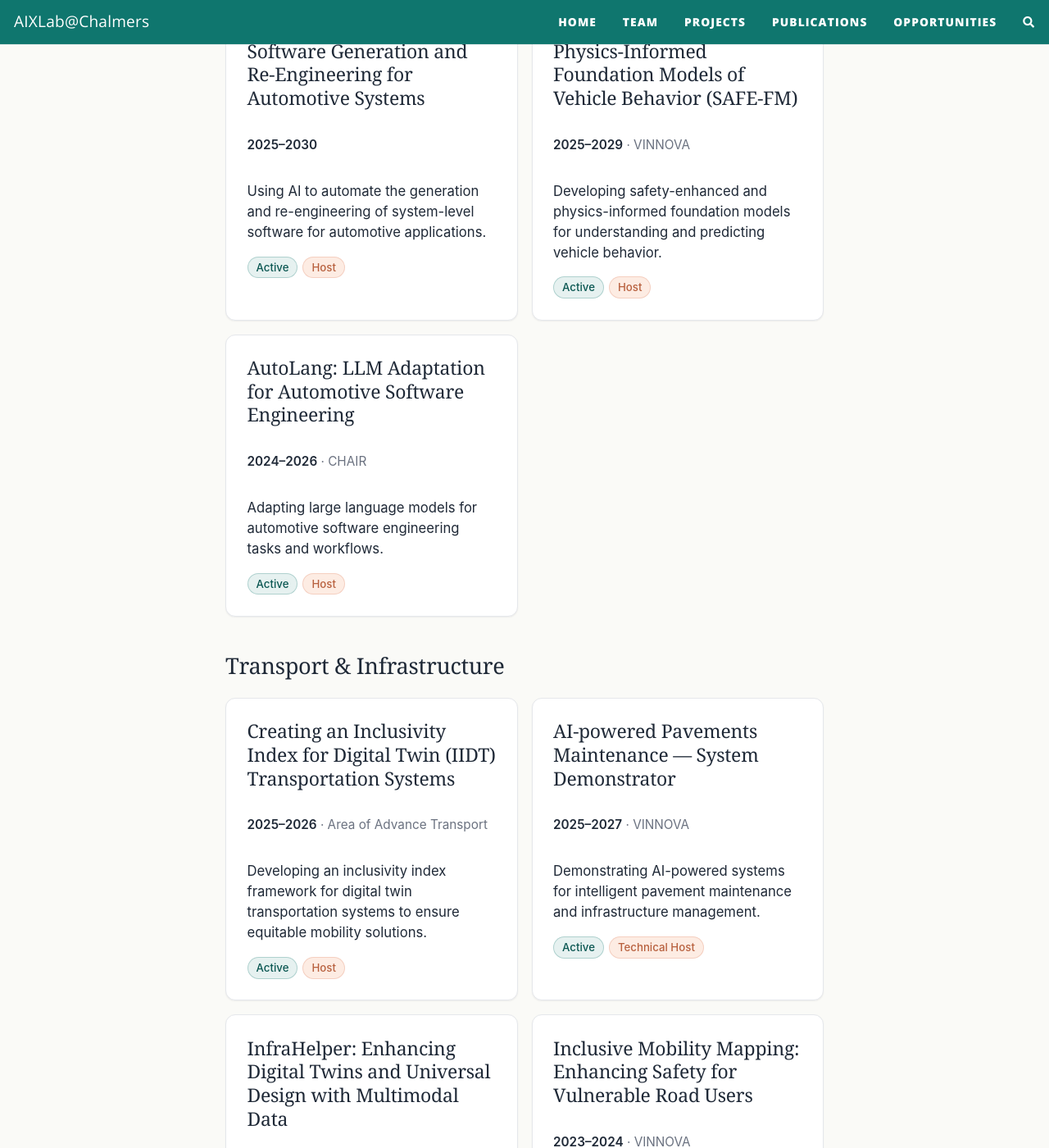
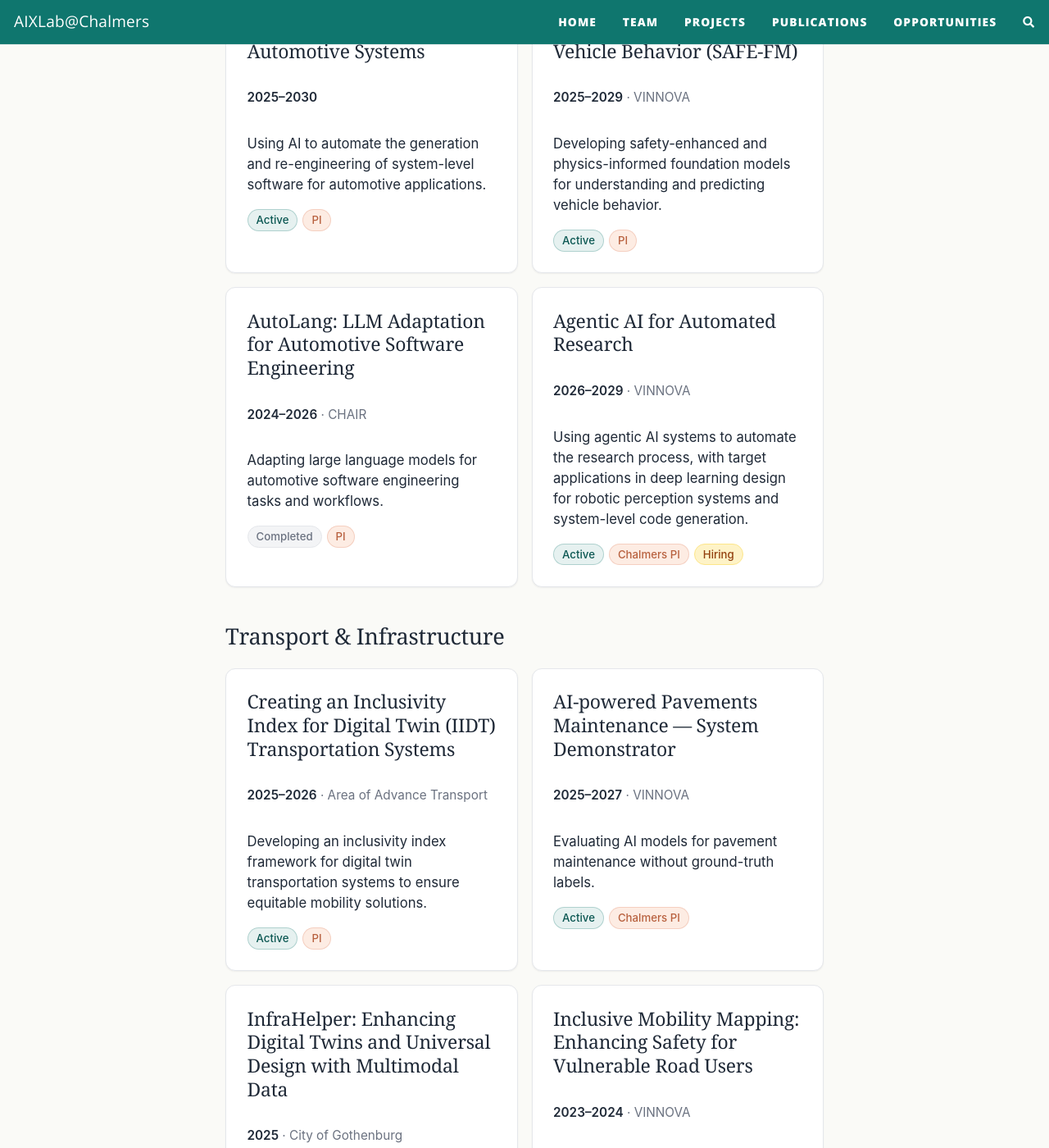
Before and after one commit to usableai/usableai.github.io, a Jekyll site: the page built from projects.md, in a window 1280 px wide and 1400 px high, scrolled down 1710 px. Shown: the whole window at 82% size. Built offline with Jekyll 4.4.1, drawn with Linux system fonts in a browser that asks for light colours; nearby versions of some CDN libraries; comment, search, counter and statistics services are not loaded; some of the changed text lies outside the part shown.

Commit message:
Update projects, opportunities, and publications

```diff
--- a/_data/opportunities.yml
+++ b/_data/opportunities.yml
@@ -8,10 +8,18 @@
 #   contact:    optional email to contact
 #   tags:       role tag (e.g. ["PhD", "Master's thesis", "Postdoc", "Internship"])
 
+- title: "Postdoc in LLM Agents for Research Automation"
+  date: "2026"
+  subtitle: "Agentic AI for the full research & software-development lifecycle, evaluated with industrial partners (ref REF 2026-0290)"
+  status: open
+  url: "https://www.chalmers.se/en/about-chalmers/work-with-us/vacancies/?rmpage=job&rmjob=p14890"
+  contact: "yinan@chalmers.se"
+  tags: ["Postdoc"]
+
 - title: "Postdoc position on NaviGateAI"
   date: "2026–2028"
   subtitle: "Digital twin decision support for emergency response"
-  status: open
+  status: past
   url: "https://www.chalmers.se/en/about-chalmers/work-with-us/vacancies/?rmpage=job&rmjob=p14772"
   contact: "yinan@chalmers.se"
   tags: ["Postdoc"]
--- a/_data/projects.yml
+++ b/_data/projects.yml
@@ -10,8 +10,6 @@
   funder: "VINNOVA"
   status: "active"
   role: "host"
-  hiring: true
-  hiring_url: "https://www.chalmers.se/en/about-chalmers/work-with-us/vacancies/?rmpage=job&rmjob=p14772"
   domain: "Situation Awareness"
   description: "Building an interoperable digital twin decision support platform for emergency response and situational awareness."
 
@@ -39,7 +37,6 @@
   role: "technical-host"
   domain: "Healthcare & Medicine"
   description: "AI-driven telemonitoring for heart failure patients in specialized home care."
-  url: "https://www.vinnova.se/en/p/advancing-heart-failure-management-through-ai-driven-telemonitoring-in-specialized-home-care-setting/"
 
 # === Automotive ===
 - title: "AI-Driven System-Level Software Generation and Re-Engineering for Automotive Systems"
@@ -61,10 +58,19 @@
 - title: "AutoLang: LLM Adaptation for Automotive Software Engineering"
   years: "2024–2026"
   funder: "CHAIR"
-  status: "active"
+  status: "completed"
   role: "host"
   domain: "Automotive"
   description: "Adapting large language models for automotive software engineering tasks and workflows."
+
+- title: "Agentic AI for Automated Research"
+  years: "2026–2029"
+  funder: "VINNOVA"
+  status: "active"
+  role: "technical-host"
+  hiring: true
+  domain: "Automotive"
+  description: "Using agentic AI systems to automate the research process, with target applications in deep learning design for robotic perception systems and system-level code generation."
 
 # === Transport & Infrastructure ===
 - title: "Creating an Inclusivity Index for Digital Twin (IIDT) Transportation Systems"
@@ -81,12 +87,12 @@
   status: "active"
   role: "technical-host"
   domain: "Transport & Infrastructure"
-  description: "Demonstrating AI-powered systems for intelligent pavement maintenance and infrastructure management."
+  description: "Evaluating AI models for pavement maintenance without ground-truth labels."
 
 - title: "InfraHelper: Enhancing Digital Twins and Universal Design with Multimodal Data"
   years: "2025"
   funder: "City of Gothenburg"
-  status: "active"
+  status: "completed"
   role: "host"
   domain: "Transport & Infrastructure"
   description: "Human-centered road analysis for digital twin modeling and universal design, enriching infrastructure digital twins through multimodal data collection."
--- a/projects.md
+++ b/projects.md
@@ -16,13 +16,13 @@ subtitle: Research projects at AIXLab
   <div class="aix-filter-row">
     <span class="aix-filter-row__label">Role</span>
     <button class="aix-chip is-active" data-filter="role" data-value="">All</button>
-    <button class="aix-chip" data-filter="role" data-value="host">Host</button>
-    <button class="aix-chip" data-filter="role" data-value="technical-host">Technical Host</button>
+    <button class="aix-chip" data-filter="role" data-value="host">PI</button>
+    <button class="aix-chip" data-filter="role" data-value="technical-host">Chalmers PI</button>
     <button class="aix-chip" data-filter="role" data-value="participant">Participant</button>
   </div>
 </div>
 
-{% assign domain_order = "Situation Awareness,Healthcare & Medicine,Automotive,Transport & Infrastructure,Building,Sustainability" | split: "," %}
+{% assign domain_order = "Situation Awareness,Healthcare & Medicine,Automotive,Industry & Manufacturing,Transport & Infrastructure,Building,Sustainability" | split: "," %}
 
 {% for domain in domain_order %}
   {% assign domain_projects = site.data.projects | where: "domain", domain %}
@@ -50,8 +50,8 @@ subtitle: Research projects at AIXLab
                 <span class="aix-pill aix-pill--muted">Completed</span>
               {% endif %}
               {% case project.role %}
-                {% when "host" %}<span class="aix-pill">Host</span>
-                {% when "technical-host" %}<span class="aix-pill">Technical Host</span>
+                {% when "host" %}<span class="aix-pill">PI</span>
+                {% when "technical-host" %}<span class="aix-pill">Chalmers PI</span>
                 {% when "participant" %}<span class="aix-pill aix-pill--muted">Participant</span>
               {% endcase %}
               {% if project.hiring %}{% if project.hiring_url %}<a class="aix-pill aix-pill--warn" href="{{ project.hiring_url }}">Hiring →</a>{% else %}<span class="aix-pill aix-pill--warn">Hiring</span>{% endif %}{% endif %}
```
Also changed, not shown: _data/publications.yml (+16 -14 lines), team.md (+1 -1 lines).
